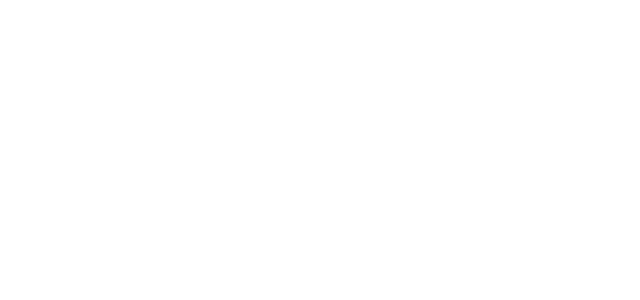
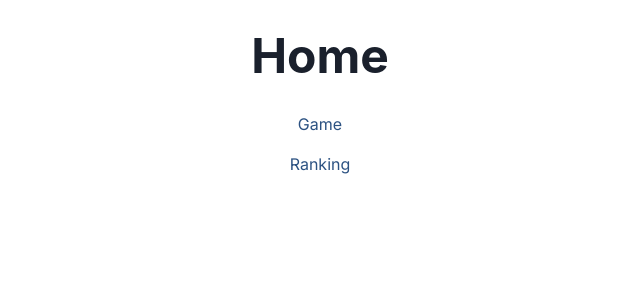
Before and after one commit to rtelenta/learning-team-react, a React (Create React App) app: page / in a window 1280 px wide. Shown: the top 300 px of the page, without its empty margins (320-960 px from the left). Built offline with nearby package versions, Linux system fonts and the light colour scheme.

Commit message:
feat(routes): add home, game and ranking routes

```diff
--- a/package.json
+++ b/package.json
@@ -18,6 +18,7 @@
     "react": "^17.0.1",
     "react-dom": "^17.0.1",
     "react-query": "^3.5.11",
+    "react-router-dom": "^5.2.0",
     "react-scripts": "4.0.1",
     "typescript": "^4.0.3",
     "web-vitals": "^0.2.4"
@@ -45,5 +46,8 @@
       "last 1 firefox version",
       "last 1 safari version"
     ]
+  },
+  "devDependencies": {
+    "@types/react-router-dom": "^5.1.7"
   }
 }
--- a/src/App.tsx
+++ /dev/null
@@ -1,5 +0,0 @@
-function App() {
-  return <div />;
-}
-
-export default App;
--- /dev/null
+++ b/src/components/Layout.tsx
@@ -0,0 +1,11 @@
+import { Box } from "@chakra-ui/react";
+
+const Layout: React.FC = ({ children }) => {
+  return (
+    <Box mx="auto" maxW="6xl">
+      {children}
+    </Box>
+  );
+};
+
+export default Layout;
--- /dev/null
+++ b/src/features/Game/index.tsx
@@ -0,0 +1,25 @@
+import { Link as RouterLink } from "react-router-dom";
+import { Heading, Link, VStack } from "@chakra-ui/react";
+import { routes } from "routes/routing";
+import Layout from "components/Layout";
+
+const Game: React.FC = () => {
+  return (
+    <Layout>
+      <Heading as="h1" size="2xl" textAlign="center" my={8}>
+        Game
+      </Heading>
+
+      <VStack spacing={4}>
+        <Link as={RouterLink} to={routes.home} color="blue.700">
+          Home
+        </Link>
+        <Link as={RouterLink} to={routes.ranking} color="blue.700">
+          Ranking
+        </Link>
+      </VStack>
+    </Layout>
+  );
+};
+
+export default Game;
--- /dev/null
+++ b/src/features/Home/index.tsx
@@ -0,0 +1,25 @@
+import { Link as RouterLink } from "react-router-dom";
+import { Heading, Link, VStack } from "@chakra-ui/react";
+import { routes } from "routes/routing";
+import Layout from "components/Layout";
+
+const Home: React.FC = () => {
+  return (
+    <Layout>
+      <Heading as="h1" size="2xl" textAlign="center" my={8}>
+        Home
+      </Heading>
+
+      <VStack spacing={4}>
+        <Link as={RouterLink} to={routes.game} color="blue.700">
+          Game
+        </Link>
+        <Link as={RouterLink} to={routes.ranking} color="blue.700">
+          Ranking
+        </Link>
+      </VStack>
+    </Layout>
+  );
+};
+
+export default Home;
--- /dev/null
+++ b/src/features/Ranking/index.tsx
@@ -0,0 +1,25 @@
+import { Link as RouterLink } from "react-router-dom";
+import { Heading, Link, VStack } from "@chakra-ui/react";
+import { routes } from "routes/routing";
+import Layout from "components/Layout";
+
+const Ranking: React.FC = () => {
+  return (
+    <Layout>
+      <Heading as="h1" size="2xl" textAlign="center" my={8}>
+        Ranking
+      </Heading>
+
+      <VStack spacing={4}>
+        <Link as={RouterLink} to={routes.home} color="blue.700">
+          Home
+        </Link>
+        <Link as={RouterLink} to={routes.game} color="blue.700">
+          Game
+        </Link>
+      </VStack>
+    </Layout>
+  );
+};
+
+export default Ranking;
--- a/src/index.tsx
+++ b/src/index.tsx
@@ -1,13 +1,13 @@
 import React from "react";
 import ReactDOM from "react-dom";
-import App from "./App";
 import reportWebVitals from "./reportWebVitals";
+import RootApp from "./routes";
 import AppProvider from "./state";
 
 ReactDOM.render(
   <React.StrictMode>
     <AppProvider>
-      <App />
+      <RootApp />
     </AppProvider>
   </React.StrictMode>,
   document.getElementById("root")
--- /dev/null
+++ b/src/routes/index.tsx
@@ -0,0 +1,20 @@
+import Home from "features/Home";
+import Ranking from "features/Ranking";
+import React from "react";
+import { BrowserRouter as Router, Route, Switch } from "react-router-dom";
+import Game from "../features/Game";
+import { routes } from "./routing";
+
+const RootApp: React.FC = () => {
+  return (
+    <Router>
+      <Switch>
+        <Route path={routes.home} component={Home} exact />
+        <Route path={routes.game} component={Game} exact />
+        <Route path={routes.ranking} component={Ranking} exact />
+      </Switch>
+    </Router>
+  );
+};
+
+export default RootApp;
--- /dev/null
+++ b/src/routes/routing.ts
@@ -0,0 +1,5 @@
+export const routes = {
+  home: "/",
+  game: "/game",
+  ranking: "/ranking",
+};
--- a/tsconfig.json
+++ b/tsconfig.json
@@ -18,7 +18,8 @@
     "resolveJsonModule": true,
     "isolatedModules": true,
     "noEmit": true,
-    "jsx": "react-jsx"
+    "jsx": "react-jsx",
+    "baseUrl": "src"
   },
   "include": [
     "src"
```
Also changed, not shown: 1 other file (tests, documents, lock files or other folders).
